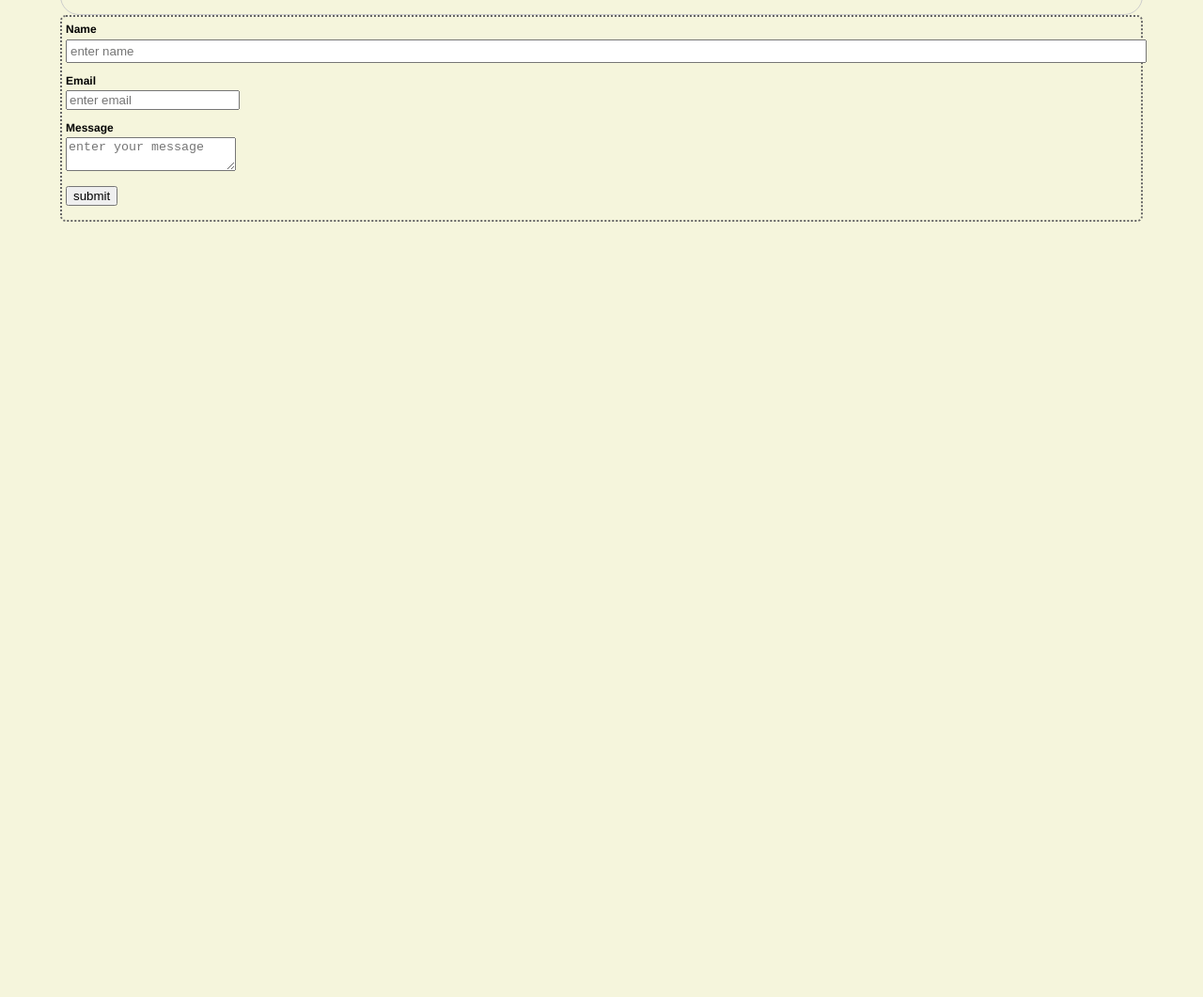
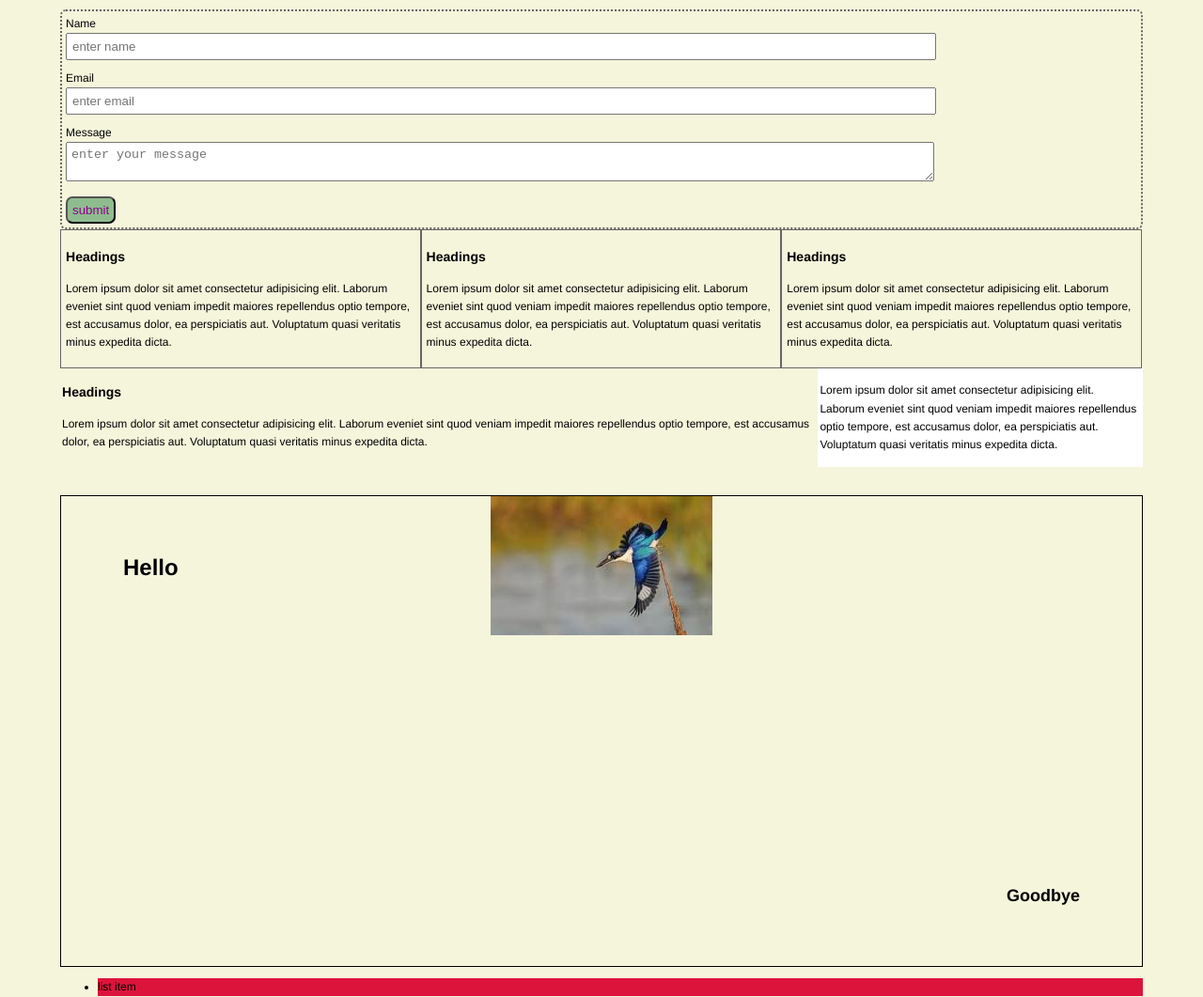
Before and after one commit to waries23/html-beginner-hands-on, a plain HTML site: page CSS-HandsOn/index.html in a window 1280 px wide. Shown: the part 1739-2800 px from the top of the page at 94% size. Before the commit the page ends 2039 px from the top, so only its background shows below. Drawn offline with Linux system fonts and the light colour scheme; files whose address does not match are found by name.

Commit message:
adding my handson folders

```diff
--- a/CSS-HandsOn/CSS/style.css
+++ b/CSS-HandsOn/CSS/style.css
@@ -6,9 +6,9 @@ color: black;
 font-family: Arial, Helvetica, sans-serif;
 
 font-size: 12px;
-font-weight: bold;
+font-weight: lighter;
 /*same as above*/
-font: bold 12px Aerial, Helvetica, sans-serif;
+font: lighter 12px Aerial, Helvetica, sans-serif;
 
 line-height: 1.6em;
 margin:5%;
@@ -32,9 +32,25 @@ a:visited{
 
 .container{
 
-    width:auto ;
+    width:auto;
     margin:auto;
 }
+/*for applying this button format for all buttons*/
+.button{
+    background-color: darkseagreen;
+    color:darkmagenta;
+    padding: 5px;
+    border-radius: 7px;
+}
+
+.button:hover{
+    background-color: coral;
+}
+
+.clr{
+    clear: both;
+}
+
 .box-1
 {
 background-color: #333;
@@ -67,7 +83,7 @@ margin-top: 5%;
 
 .box-2{
     border:3px dotted #ccc;
-    padding: 50px;
+    padding: 30px;
     margin:20px 0;
 }
 
@@ -85,18 +101,19 @@ margin-top: 5%;
 
     padding:0px;
     list-style: square;
+    border:2px solid red;
 }
 
 .categories li{
 
     padding-bottom: 4px;
     border-bottom: dotted 2px #333;
-    margin-left:40%;
+    margin-left:300px;
     list-style-image: url('C:/Users/Lenovo/CSS/CSS-HandsOn/images/download.png');
 }
 
 .my-form{
-    margin: auto;
+    margin-top: 10px;
     border:2px dotted #666;
     padding:4px;
     border-radius: 6px;
@@ -110,6 +127,86 @@ margin-top: 5%;
 }
 
 .my-form input[type="text"]{
-padding:3px;
-width:100%;
+padding:5px;
+width:80%;
 }
+
+.my-form textarea {
+        padding:5px;
+        width:80%;
+        }
+/*format forsubmit button
+.my-form input[type="submit"]{
+    background-color: darkseagreen;
+    color:darkmagenta;
+    padding: 5px;
+    border-radius: 7px;
+}*/
+
+.block{
+    float:left;
+    width:33.3%;
+    border:1px solid #666;
+    padding:5px;
+    box-sizing: border-box;
+}
+
+#main-block{
+    float:left;
+    width:70%;
+    padding:2px;
+    box-sizing:border-box;
+}
+
+#sidebar{
+    float:right;
+    width:30%;
+    background-color: white;
+    padding:2px;
+    box-sizing: border-box;
+}
+
+.p-box{
+    width:auto;
+    height:500px;
+    border:1px solid black;
+    margin-top: 30px;
+    position: relative;
+    background-image: url('C:/Users/Lenovo/CSS/CSS-HandsOn/images/sample2.jpeg');
+    background-position: 100px 200px;
+    background-repeat: no-repeat;
+    background-position: center top;
+}
+
+.p-box h1{
+    position: absolute;
+    top:50px;
+    left:66px
+}
+
+.p-box h2{
+    position: absolute;
+    bottom:50px;
+    right:66px
+}
+
+.fix-me{
+    position: fixed;
+    top:200px;
+}
+
+.my-list li:first-child{
+    background-color: aqua;
+}
+
+.my-list li:last-child{
+    background-color: blue;
+}
+
+.my-list li:nth-child(5){
+    background-color:palevioletred;
+}
+
+.my-list li:nth-child(odd){
+    background-color: crimson;
+}
--- a/CSS-HandsOn/index.html
+++ b/CSS-HandsOn/index.html
@@ -18,11 +18,12 @@
             <h1 style>Hello world</h1>
             <p>Lorem ipsum dolor sit, amet consectetur adipisicing elit. Fugiat laboriosam, eveniet corrupti eum repellat voluptatibus laborum? Molestiae, impedit? Tempore praesentium asperiores beatae, repellendus accusamus ut consectetur. Libero provident fuga est.</p>
         </div>
-    </div>
+
 
         <div class="box-2">
             <h2 style>Bye world</h2>
-          <p>Lorem ipsum dolor sit, amet consectetur adipisicing elit. Fugiat laboriosam, eveniet corrupti eum repellat voluptatibus laborum? Molestiae, impedit? Tempore praesentium asperiores beatae, repellendus accusamus ut consectetur. Libero provident fuga est.</p>
+            <p>Lorem ipsum dolor sit, amet consectetur adipisicing elit. Fugiat laboriosam, eveniet corrupti eum repellat voluptatibus laborum? Molestiae, impedit? Tempore praesentium asperiores beatae, repellendus accusamus ut consectetur. Liber provident fuga est.</p>
+            <a class="button" href="">read more</a>
             </div>
         <div class="categories">
             <h2>Categories</h2>
@@ -35,8 +36,8 @@
             </ul>
         </div>
 
-    <div class="my-form">
-        <form action="process.php" method="POST">
+
+        <form class="my-form">
             <div class="my-group">
                 <label>Name</label>
                 <input type="text" name="name" placeholder="enter name">
@@ -44,7 +45,7 @@
 
             <div class="my-group">
                 <label>Email</label>
-                <input type="email" name="email" placeholder="enter email">
+                <input type="text" name="email" placeholder="enter email">
             </div>
 
             <div class="my-group">
@@ -52,11 +53,52 @@
                 <textarea name="message" placeholder="enter your message"></textarea>
             </div>
 
-            <div class="my-group">
-            <input type="submit" value="submit" name="Submit">
+            <div>
+            <input type="submit" class="button" value="submit" name="Submit">
             </div>
         </form>
+        <div class="block">
+            <h3>Headings</h3>
+            <p>Lorem ipsum dolor sit amet consectetur adipisicing elit. Laborum eveniet sint quod veniam impedit maiores repellendus optio tempore, est accusamus dolor, ea perspiciatis aut. Voluptatum quasi veritatis minus expedita dicta.</p>
         </div>
+
+        <div class="block">
+            <h3>Headings</h3>
+            <p>Lorem ipsum dolor sit amet consectetur adipisicing elit. Laborum eveniet sint quod veniam impedit maiores repellendus optio tempore, est accusamus dolor, ea perspiciatis aut. Voluptatum quasi veritatis minus expedita dicta.</p>
+        </div>
+
+        <div class="block">
+            <h3>Headings</h3>
+            <p>Lorem ipsum dolor sit amet consectetur adipisicing elit. Laborum eveniet sint quod veniam impedit maiores repellendus optio tempore, est accusamus dolor, ea perspiciatis aut. Voluptatum quasi veritatis minus expedita dicta.</p>
+        </div>
+
+        <div class="clr" ></div>
+
+        <div id="main-block">
+                <h3>Headings</h3>
+                <p>Lorem ipsum dolor sit amet consectetur adipisicing elit. Laborum eveniet sint quod veniam impedit maiores repellendus optio tempore, est accusamus dolor, ea perspiciatis aut. Voluptatum quasi veritatis minus expedita dicta.</p>
+        </div>
+
+        <div id="sidebar">
+            <p>Lorem ipsum dolor sit amet consectetur adipisicing elit. Laborum eveniet sint quod veniam impedit maiores repellendus optio tempore, est accusamus dolor, ea perspiciatis aut. Voluptatum quasi veritatis minus expedita dicta.</p>
+        </div>
+
+        <div class="clr"></div>
+
+        <div class="p-box">
+            <h1>Hello</h1>
+            <h2>Goodbye</h2>
+        </div>
+
+        <ul class="my-list">
+            <li>list item</li>
+            <li>list item</li>
+            <li>list item</li>
+            <li>list item</li>
+            <li>list item</li>
+        </ul>
+    </div>
+    <a class="fix-me button" href="">Hello</a>
 
     </body>
 </html>
--- /dev/null
+++ b/My_website/my_web_css/my_web.css
@@ -0,0 +1,100 @@
+body{
+    background-color: azure;
+    color: darkolivegreen;
+    font-family: 'Gill Sans', 'Gill Sans MT', Calibri, 'Trebuchet MS', sans-serif;
+    line-height: 1.6em;
+    margin:0;
+}
+
+.container{
+width: 80%;
+margin: auto;
+overflow:hidden;
+/*this is to keep the content in the page even it overflows the page*/
+}
+
+#main-header{
+    background-color: darkcyan;
+    color:black;
+}
+
+#navbar{
+    background-color: aqua;
+    color: cornflowerblue;
+}
+
+#navbar ul{
+padding: 0;
+}
+
+#navbar li{
+    display: inline-block;
+    padding:0px 3px;
+}
+
+a:hover{
+    color: chocolate;
+}
+
+#showcase{
+    background-image:url('C:/Users/Lenovo/CSS/My_website/images/sample2.jpeg') ;
+    /*background-position: 100px 200px;
+    background-repeat: no-repeat;
+    background-position: center top;
+*/
+    background-position:200px 100px;
+    color: black;
+    text-align: left;
+    min-height: 80px;
+}
+
+#showcase h2{
+    line-height: 30px;
+    text-align: center;
+}
+
+.main-content{
+    float:left;
+    width: 70%;
+    background-color: none;
+    color: black;
+    box-sizing: border-box;
+    padding:0px 3px;
+    border:2px dotted black;
+    margin-top: 15px;
+    border-radius: 10px;
+    padding-bottom: 65px;
+}
+
+.sidebar{
+    float:right;
+    width:30%;
+    background-color: darkkhaki;
+    color:black;
+    box-sizing: border-box;
+    padding: 3px;
+    border:200px;
+    margin-top: 15px;
+}
+
+#main-footer{
+    background-color: aqua;
+    color: black;
+    text-align: center;
+    padding: 20px;
+    position : fixed;
+    bottom:20px;
+    width:100%;
+}
+
+@media(max-width:600px){
+    .main-content{
+        width:100%;
+        float:none;
+    }
+
+    .sidebar{
+        width:100%;
+        float:none;
+    }
+}
```
Also changed, not shown: My_website/index1.html (added, +51 -0 lines), CSS-HandsOn/images/sample2.jpeg (added), My_website/images/sample2.jpeg (added). Lines whose indentation alone changed are shown as unchanged.
